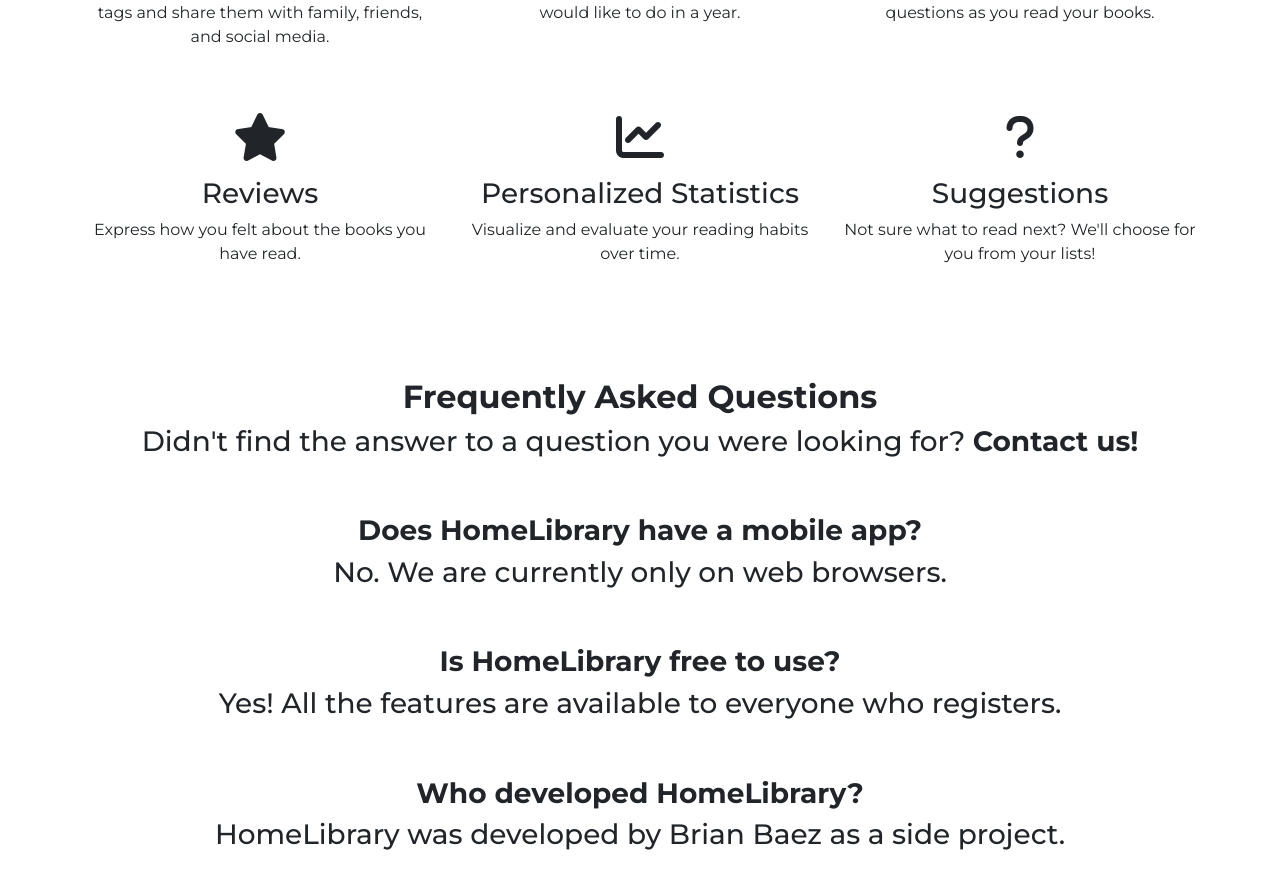
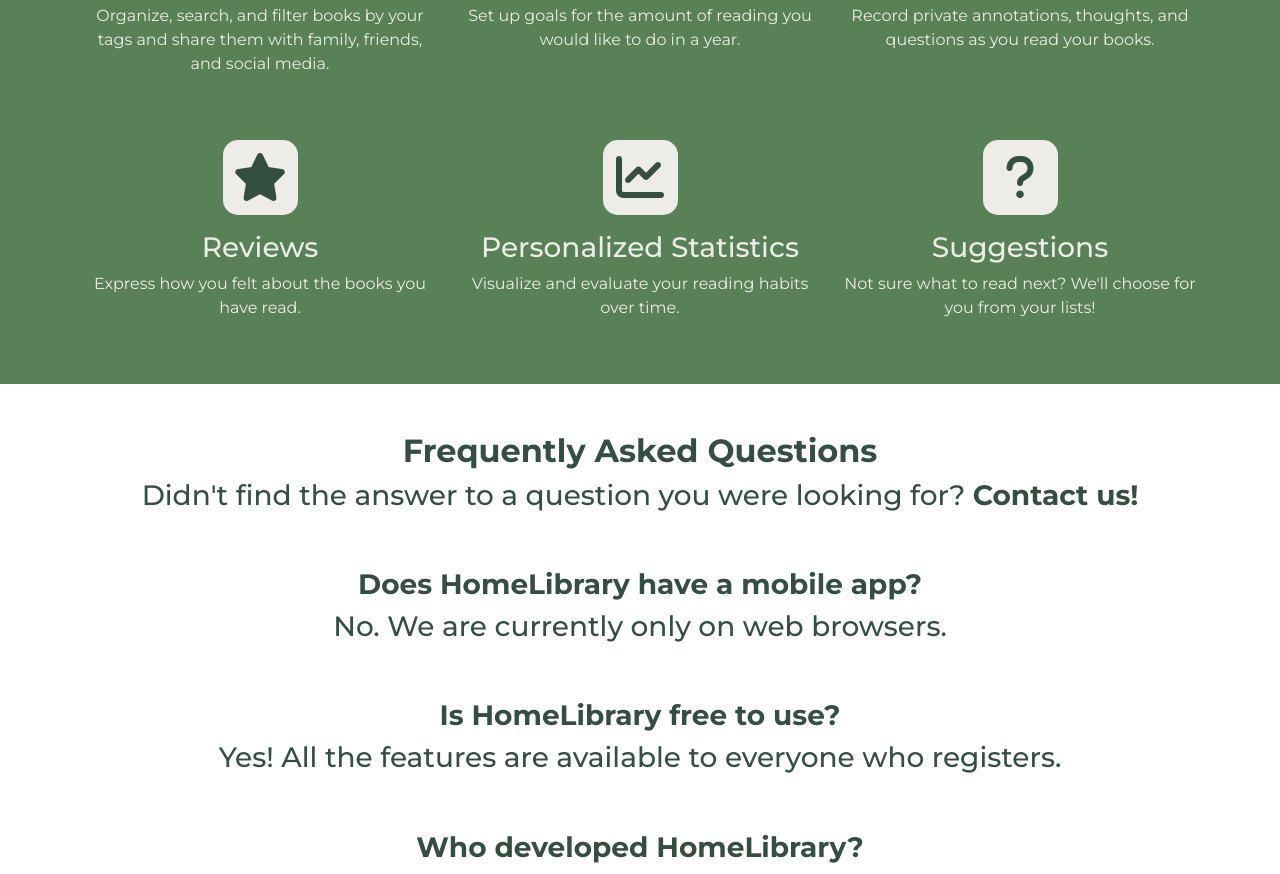
Before and after one commit to brianbaez/home-library, a React (Create React App) app: page / in a window 1280 px wide. Shown: the part 1920-2794 px from the top of the page. Built offline with nearby package versions, Linux system fonts and the light colour scheme.

Commit message:
Updated CSS stylesheet

```diff
--- a/src/assets/styles/App.css
+++ b/src/assets/styles/App.css
@@ -21,13 +21,13 @@
   font-family: var(--ff-headings);
 }
 
-.Hero {
+.Hero, .Features, .Footer {
   background-color: var(--clr-primary);
+  color: var(--clr-accent);
 }
 
-.title {
-  color: var(--clr-accent);
-  font-weight: 700;
+.Summary, .FAQ {
+  color: var(--clr-dark);
 }
 
 .btn {
@@ -39,3 +39,14 @@
   background-color: var(--clr-accent);
   color: var(--clr-dark);
 }
+
+.Icon {
+  background-color: var(--clr-accent);
+  width: 75px;
+  height: 75px;
+  border-radius: 20%;
+}
+
+.Icon i {
+  color: var(--clr-dark);
+}
```
